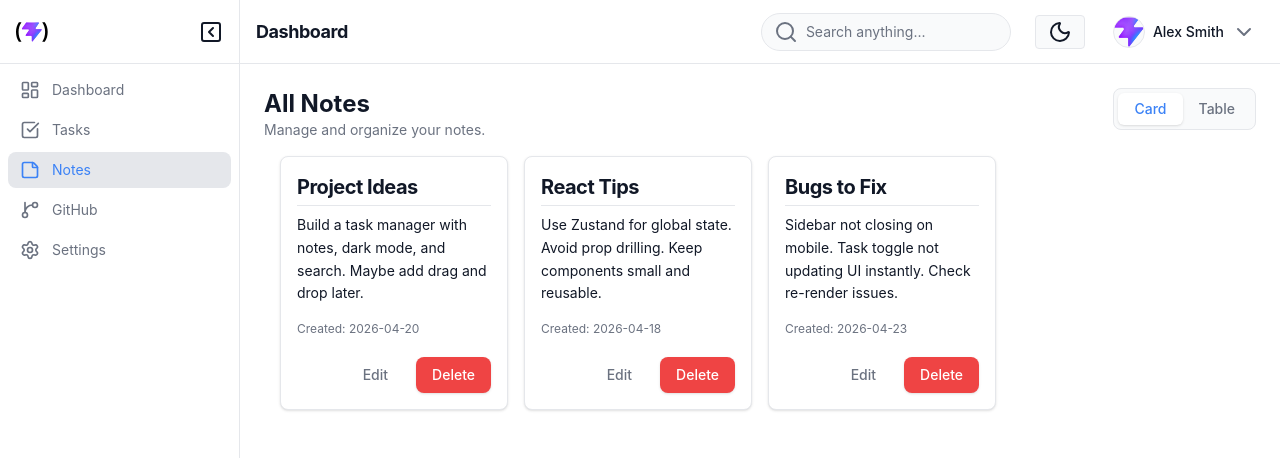
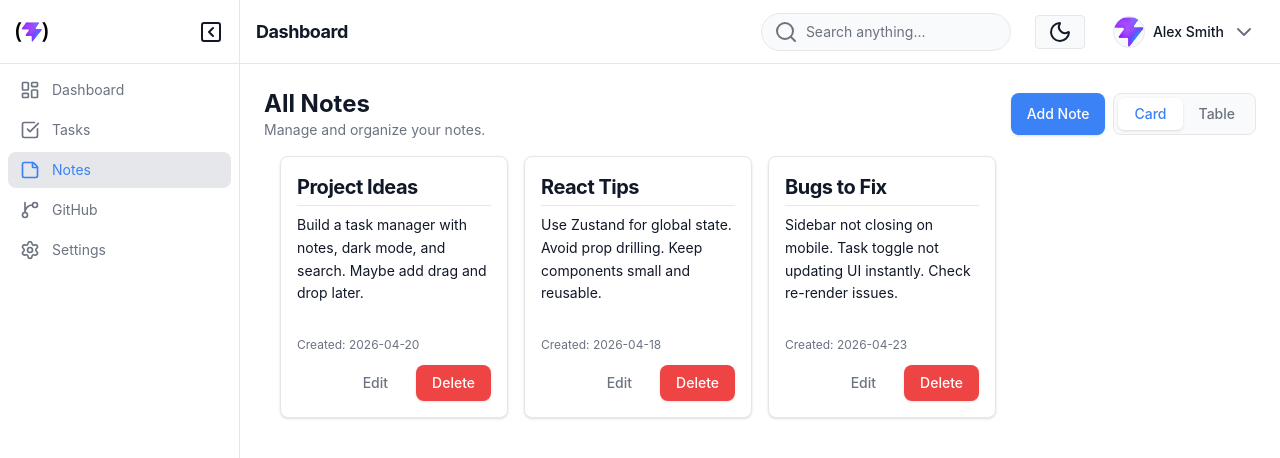
Before and after one commit to sameershah7/dev-flow, a React (Vite) app: page /notes in a window 1280 px wide. Shown: the top 458 px of the page. Built offline with nearby package versions, Linux system fonts and the light colour scheme.

Commit message:
AddNote funtionality and make modal sketch

```diff
--- a/src/features/notes/NotesPage.tsx
+++ b/src/features/notes/NotesPage.tsx
@@ -3,17 +3,32 @@ import { useNoteStore } from "../../store/useNoteStore"
 
 import { NotesHeader } from "./components/NotesHeader"
 import { NotesGrid } from "./components/NotesGrid"
+import { NoteFormModal } from "./components/NoteFormModal"
 
 export default function NotesPage() {
     const [taskUiActive, setTaskUiActive] = useState<"card" | "table">("card")
+    const [isNoteFormModalOpen, setIsNoteFormModalOpen] = useState(false);
 
-    const { notes } = useNoteStore();
+    const { notes, addNote } = useNoteStore();
+
+    const handleSaveNote = (data: { title: string, content: string }) => {
+        const { title, content } = data;
+        if (!title.trim() || !content.trim()) return;
+
+        addNote(title, content);
+        setIsNoteFormModalOpen(false)
+    }
 
     return (
         <>
+            {isNoteFormModalOpen && <NoteFormModal
+                toggleModal={() => setIsNoteFormModalOpen(false)}
+                onSave={handleSaveNote}
+            />}
             <NotesHeader
                 currentFilter={taskUiActive}
                 onFilter={(filter) => setTaskUiActive(filter)}
+                toggleNoteModal={() => setIsNoteFormModalOpen(true)}
             />
             {taskUiActive === "card" && <NotesGrid notes={notes} />}
         </>
--- a/src/features/notes/components/NoteCard.tsx
+++ b/src/features/notes/components/NoteCard.tsx
@@ -1,5 +1,5 @@
 import { Button } from "../../../shared/components/ui/Button";
-import { type Note } from "../../../store/useNoteStore"
+import { type Note } from "../../../store/useNoteStore";
 
 type NoteCardProps = {
     note: Note;
@@ -7,22 +7,26 @@ type NoteCardProps = {
 
 export function NoteCard({ note }: NoteCardProps) {
     return (
-        <div className="p-4 bg-bg border border-border rounded-lg shadow-sm hover:shadow-md transition-shadow">
-            <h5 className="mb-2 text-xl font-bold text-text-main tracking-tight border-b border-border pb-1 bg-bg">
+        <div className="p-4 flex flex-col h-full bg-bg border border-border rounded-lg shadow-sm hover:shadow-md transition-shadow">
+            <div className="flex-1">
+                <h5 className="mb-2 text-xl font-bold text-text-main tracking-tight border-b border-border pb-1">
                     {note.title}
                 </h5>
 
-            <p className="mb-4 text-sm text-main text-text-main  leading-relaxed">
+                <p className="mb-4 text-sm text-text-main leading-relaxed">
                     {note.content}
                 </p>
+            </div>
 
-            <div className="flex flex-col gap-1 mb-5 text-xs text-text-main">
+            <div className="mt-auto pt-4">
+                <div className="flex flex-col gap-1 mb-3 text-xs text-text-main">
                     <span className="text-text-muted">Created: {note.createdAt}</span>
                 </div>
 
                 <div className="flex justify-end gap-3">
-                <Button children="Edit" variant="ghost" />
-                <Button children="Delete" variant="danger" />
+                    <Button variant="ghost">Edit</Button>
+                    <Button variant="danger">Delete</Button>
+                </div>
             </div>
         </div>
     );
--- /dev/null
+++ b/src/features/notes/components/NoteFormModal.tsx
@@ -0,0 +1,78 @@
+import { useState, useEffect } from "react";
+import { Modal } from "../../../shared/components/ui/Modal";
+import { type Note } from "../../../store/useNoteStore";
+import { Button } from "../../../shared/components/ui/Button";
+
+interface NoteFormModalProps {
+    toggleModal: () => void;
+    onSave: (data: { title: string; content: string }) => void;
+    initialData?: Note;
+}
+
+export function NoteFormModal({ toggleModal, onSave, initialData }: NoteFormModalProps) {
+    const [title, setTitle] = useState("");
+    const [content, setContent] = useState("");
+
+    useEffect(() => {
+        if (initialData) {
+            setTitle(initialData.title);
+            setContent(initialData.content);
+        }
+    }, [initialData]);
+
+    const handleSubmit = () => {
+        if (!title.trim() || !content.trim()) return;
+
+        onSave({
+            title,
+            content,
+        });
+
+        toggleModal();
+    };
+
+    const isEditMode = !!initialData;
+
+    return (
+        <Modal onClose={toggleModal}>
+            <div className="p-4 border-b border-border bg-surface/50 flex justify-between items-center">
+                <h2 className="text-lg font-bold text-text">
+                    {isEditMode ? "Update Note" : "New Note"}
+                </h2>
+                <Button children="x" onClick={toggleModal} />
+            </div>
+
+            <div className="p-6 space-y-5">
+                <div>
+                    <label className="block text-sm font-medium text-text-muted mb-1.5">
+                        Title
+                    </label>
+                    <input
+                        value={title}
+                        onChange={(e) => setTitle(e.target.value)}
+                        placeholder="Note title..."
+                        className="w-full bg-surface border border-border text-text rounded-lg px-4 py-2 outline-none focus:border-primary"
+                    />
+                </div>
+
+                <div>
+                    <label className="block text-sm font-medium text-text-muted mb-1.5">
+                        Content
+                    </label>
+                    <textarea
+                        rows={5}
+                        value={content}
+                        onChange={(e) => setContent(e.target.value)}
+                        placeholder="Write your thoughts..."
+                        className="w-full bg-surface border border-border text-text rounded-lg px-4 py-2 outline-none focus:border-primary focus:ring-1 focus:ring-primary resize-none"
+                    />
+                </div>
+            </div>
+
+            <div className="flex items-center justify-end gap-3 p-4 bg-surface/30 border-t border-border">
+                <Button children="Cancel" variant="ghost" onClick={toggleModal} />
+                <Button children={isEditMode ? "Save Changes" : "Create Note"} onClick={handleSubmit} />
+            </div>
+        </Modal>
+    );
+}
--- a/src/features/notes/components/NotesHeader.tsx
+++ b/src/features/notes/components/NotesHeader.tsx
@@ -1,9 +1,12 @@
+import { Button } from "../../../shared/components/ui/Button";
+
 interface NotesHeaderProps {
     currentFilter: "card" | "table";
     onFilter: (filter: "card" | "table") => void;
+    toggleNoteModal: () => void;
 }
 
-export function NotesHeader({ currentFilter, onFilter }: NotesHeaderProps) {
+export function NotesHeader({ currentFilter, onFilter, toggleNoteModal }: NotesHeaderProps) {
 
     return (
         <div className="flex flex-col sm:flex-row sm:items-center justify-between gap-4">
@@ -11,6 +14,9 @@ export function NotesHeader({ currentFilter, onFilter }: NotesHeaderProps) {
                 <h1 className="text-2xl font-bold text-text-main">All Notes</h1>
                 <p className="text-sm text-text-muted">Manage and organize your notes.</p>
             </div>
+
+            <div className="flex">
+                <Button children="Add Note" onClick={toggleNoteModal} className="mr-2" />
 
                 <div className="flex bg-surface p-1 rounded-lg border border-border self-start">
                     {(["card", "table"] as const).map((t) => (
@@ -26,6 +32,8 @@ export function NotesHeader({ currentFilter, onFilter }: NotesHeaderProps) {
                         </button>
                     ))}
                 </div>
+
+            </div>
         </div>
     );
 }
--- /dev/null
+++ b/src/shared/components/ui/Modal.tsx
@@ -0,0 +1,21 @@
+import { ReactNode } from "react";
+
+interface ModalProps {
+    children: ReactNode;
+    onClose: () => void;
+}
+
+export function Modal({ children, onClose }: ModalProps) {
+    return (
+        <div className="fixed inset-0 z-50 flex items-center justify-center p-4">
+            <div
+                className="absolute inset-0 bg-text/40 backdrop-blur-sm"
+                onClick={onClose}
+            />
+
+            <div className="relative w-full max-w-3xl bg-bg border border-border rounded-2xl shadow-2xl overflow-hidden">
+                {children}
+            </div>
+        </div>
+    );
+}
--- a/src/store/useNoteStore.ts
+++ b/src/store/useNoteStore.ts
@@ -11,7 +11,7 @@ export type Note = {
 type NoteStore = {
     notes: Note[];
 
-    // addNote: () => void;
+    addNote: (title: string, content: string) => void;
     // updateNote: () => void;
     // deleteNote: () => void;
 
@@ -42,6 +42,27 @@ export const useNoteStore = create<NoteStore>((set, get) => ({
             createdAt: "2026-04-23",
             updatedAt: "2026-04-23",
         },
+    ],
 
-    ],
+    addNote: (title: string, content: string) => {
+        set((state) => ({
+            notes: [
+                {
+                    id: Date.now(),
+                    title: title,
+                    content: content,
+                    createdAt: new Date().toISOString().split('T')[0],
+                    updatedAt: "",
+                },
+                ...state.notes
+            ],
+        }))
+    },
+
+
+
+
+
+
+
 }))
```
Lines whose indentation alone changed are shown as unchanged.
